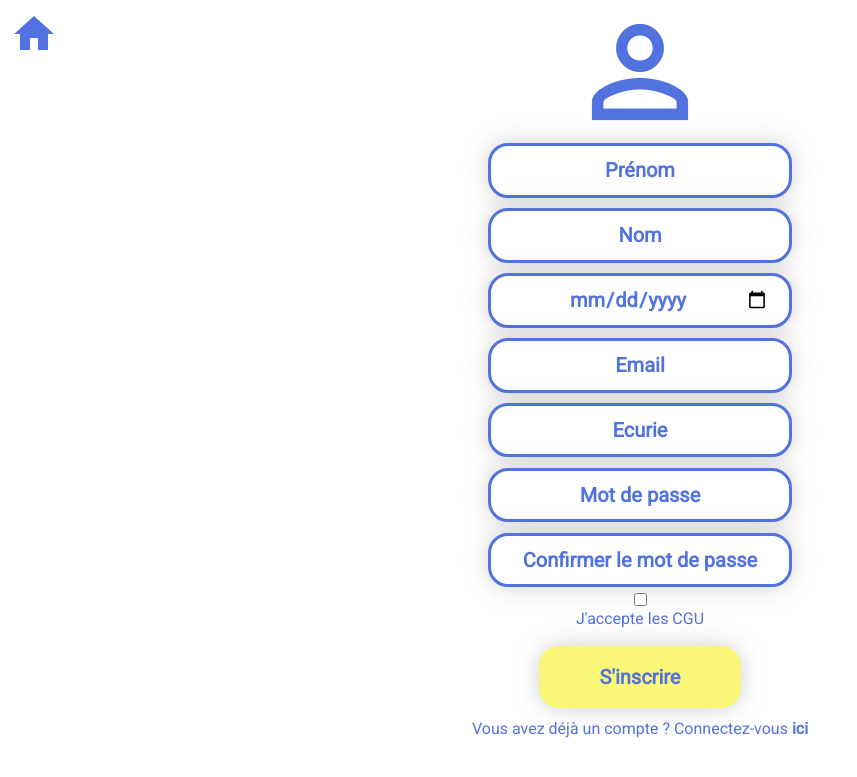
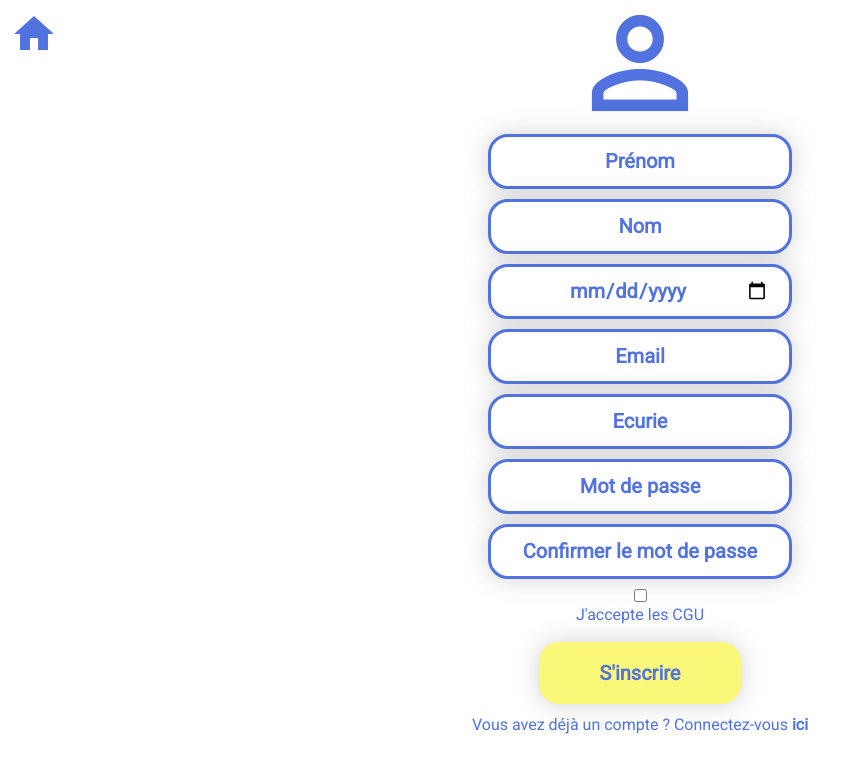
Before and after one commit to ASM-42/Cognitech, a PHP site: page /inscription_connexion/sinscrire.php in a window 1280 px wide. Shown: the top 777 px of the page, without its empty margins (0-857 px from the left). Run offline with PHP 8.4, Linux system fonts and the light colour scheme.

Commit message:
Inscription HTML Scroll

```diff
--- a/Cognitech/inscription_connexion/connexion.css
+++ b/Cognitech/inscription_connexion/connexion.css
@@ -51,7 +51,7 @@
 }
 
 .checkbox {
-    margin-top: 0.2;
+    margin-top: 0.5%;
 }
 
 
--- a/Cognitech/inscription_connexion/sinscrire.php
+++ b/Cognitech/inscription_connexion/sinscrire.php
@@ -9,7 +9,7 @@
 <body>
 <main class="main">
     <div>
-        <i class="material-icons colorBleu" style="font-size: 900%; margin: -5% 0 -2.5% 0">person_outline</i>
+        <i class="material-icons colorBleu" style="font-size: 900%; margin: -5.7% 0 -2.5% 0">person_outline</i>
         <div class="formulaire">
             <form action="inscription.php" method="post" onsubmit="if(document.getElementById('agree').checked) { return true; } else { alert('Veuillez accepter les CGU'); return false; }">
                 <input type="text" class="container" name="prenom" placeholder="Prénom" required><br>
```
